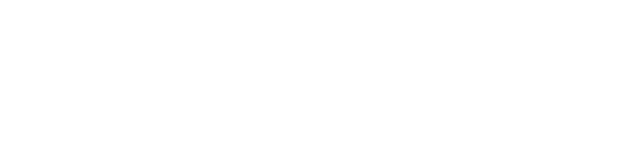
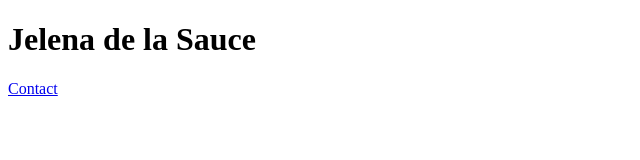
Before and after one commit to JelenadlS/personal-website, a plain HTML site: page index.html in a window 1280 px wide. Shown: the whole page, without its empty margins (0-640 px from the left). Drawn offline with Linux system fonts and the light colour scheme.

Commit message:
Add header to index.html

```diff
--- a/index.html
+++ b/index.html
@@ -1,12 +1,21 @@
 <!DOCTYPE html>
 <html lang="en">
+
 <head>
-    <meta charset="UTF-8">
-    <meta http-equiv="X-UA-Compatible" content="IE=edge">
-    <meta name="viewport" content="width=device-width, initial-scale=1.0">
-    <title>Document</title>
+  <meta charset="UTF-8">
+  <meta http-equiv="X-UA-Compatible" content="IE=edge">
+  <meta name="viewport" content="width=device-width, initial-scale=1.0">
+  <title>Jelena de la Sauce - personal website</title>
 </head>
+
 <body>
+  <header>
+    <h1>Jelena de la Sauce</h1>
+    <nav>
+      <a href="#contact">Contact</a>
+    </nav>
+  </header>
+  <section id="contact"></section>
+</body>
 
-</body>
 </html>
```
